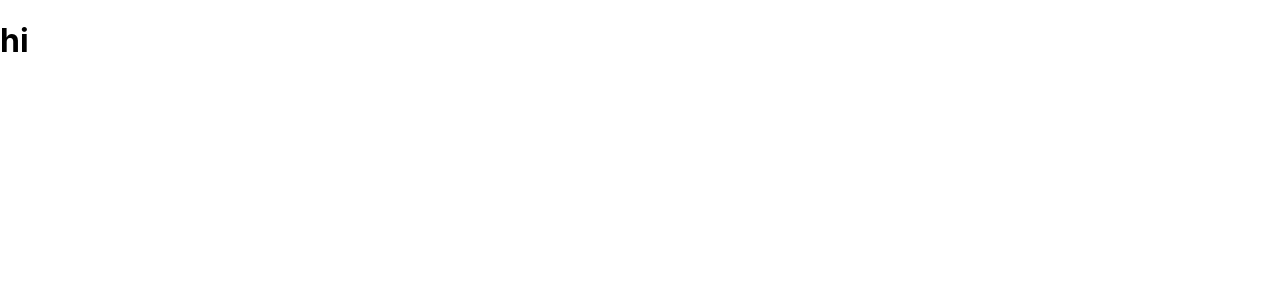
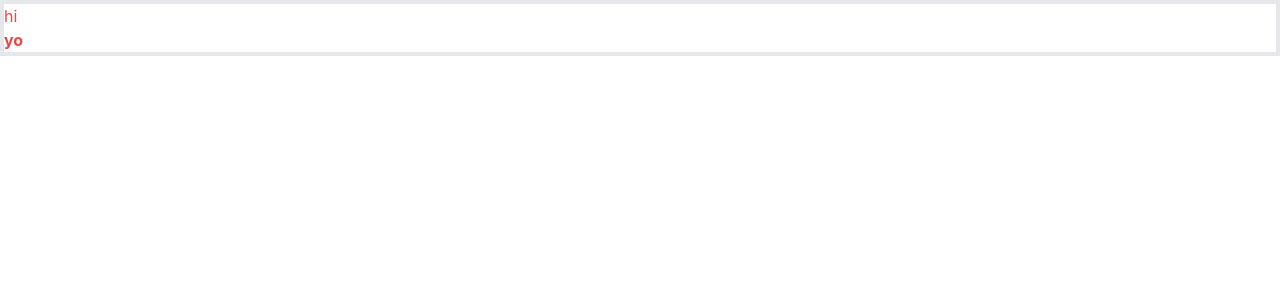
Before and after one commit to Coders222/bookshelf-frontend, a React (Create React App) app: page / in a window 1280 px wide. Shown: the top 300 px of the page. Built offline with nearby package versions, Linux system fonts and the light colour scheme.

Commit message:
install tailwind

```diff
--- a/package.json
+++ b/package.json
@@ -36,5 +36,8 @@
       "last 1 firefox version",
       "last 1 safari version"
     ]
+  },
+  "devDependencies": {
+    "tailwindcss": "^3.3.4"
   }
 }
--- a/src/components/Main.js
+++ b/src/components/Main.js
@@ -3,8 +3,14 @@ import React from "react";
 
 export default function Main(){
     return (
-        <h1>
-            hi
-        </h1>
+        <>
+            <h1 class='text-red-500 border-4'>
+                hi
+                <p class = 'font-bold'>
+                    yo
+                </p>
+            </h1>
+
+        </>
     )
 }
--- a/src/index.css
+++ b/src/index.css
@@ -1,3 +1,6 @@
+@tailwind base;
+@tailwind components;
+@tailwind utilities;
 body {
   margin: 0;
   font-family: -apple-system, BlinkMacSystemFont, 'Segoe UI', 'Roboto', 'Oxygen',
--- /dev/null
+++ b/tailwind.config.js
@@ -0,0 +1,8 @@
+/** @type {import('tailwindcss').Config} */
+module.exports = {
+  content: ["./src/**/*.{html,js}"],
+  theme: {
+    extend: {},
+  },
+  plugins: [],
+}
```
Also changed, not shown: 1 other file (tests, documents, lock files or other folders).
